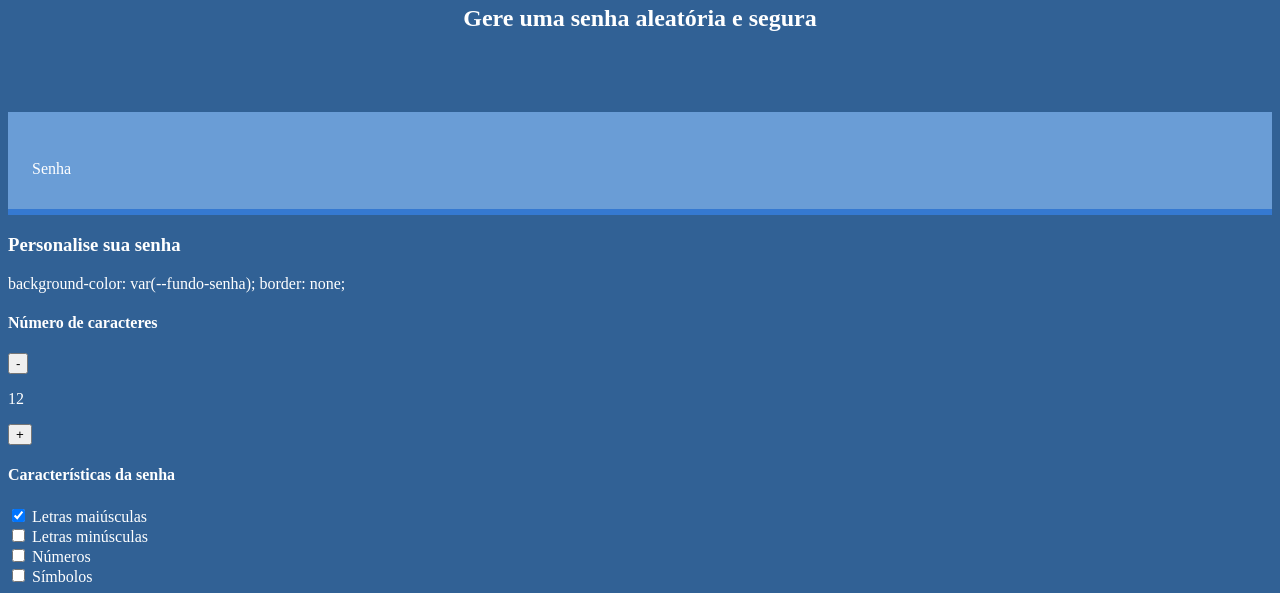
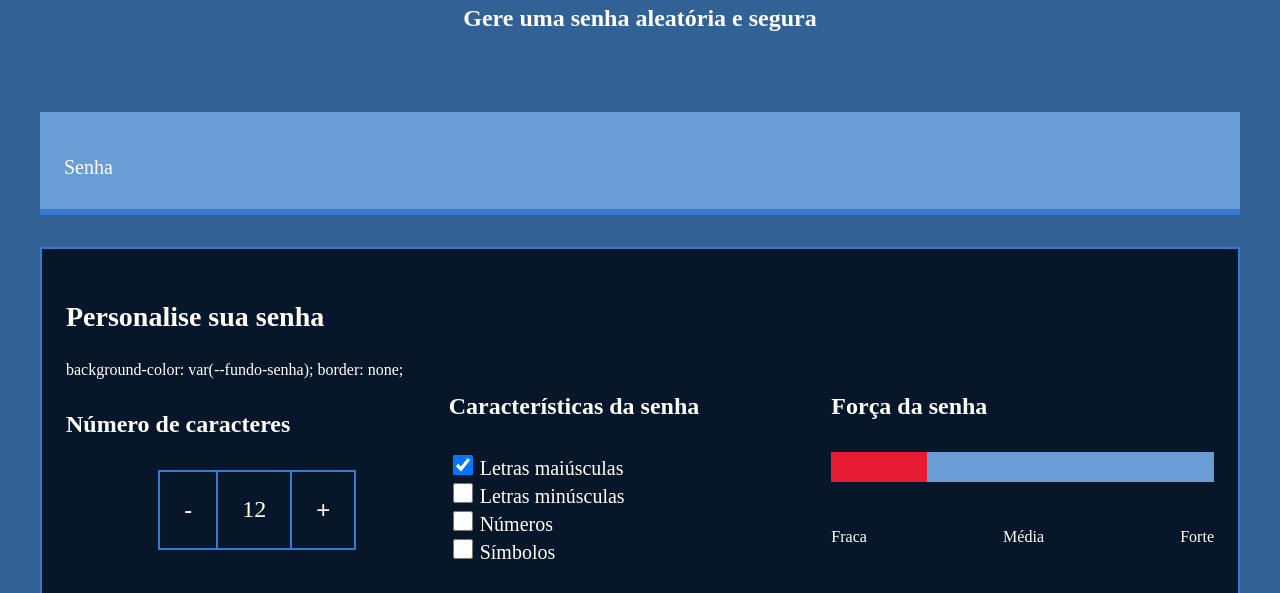
Before and after one commit to luisethyomi/senha-segura, a plain HTML site: page index.html in a window 1280 px wide. Shown: the part 207-800 px from the top of the page. Drawn offline with Linux system fonts and the light colour scheme.

Commit message:
Add files via upload

```diff
--- a/style.css
+++ b/style.css
@@ -1,6 +1,6 @@
 @import url('https://fonts.googleapis.com/css2?family=Karla:ital,wght@0,200..800;1,200..800&display=swap');
 
-:root{
+:root {
 
     --branco: white;
     --cor-de-fundo: #094381d5;
@@ -11,28 +11,28 @@
 }
 
 
-body{
+body {
 
-    color:var(--branco);
+    color: var(--branco);
     background-color: var(--cor-de-fundo);
     font-family: var(--Karla);
 }
 
-.titulo-principal{
+.titulo-principal {
     font-family: var(--Karla);
     font-size: 32px;
 }
 
-.titulo-secundario{
-    font-size:  24px;
+.titulo-secundario {
+    font-size: 24px;
 }
 
-.conteudo-titulo{
+.conteudo-titulo {
     text-align: center;
     margin-top: 80px;
 }
 
-.conteudo-senha{
+.conteudo-senha {
     margin-top: 80px;
     background: var(--fundo-senha);
     padding: 24px;
@@ -40,7 +40,7 @@ body{
 
 }
 
-#campo-senha{
+#campo-senha {
 
     background-color: var(--fundo-senha);
     border: none;
@@ -49,3 +49,109 @@ body{
     font-size: 40px;
     width: 70%;
 }
+
+#campo-senha:focus {
+    outline: none;
+}
+
+.conteudo {
+    max-width: 1200px;
+    margin: 0 auto;
+}
+
+.parametro {
+    background-color: var(--fundo-texto);
+    border: 2px solid var(--borda);
+    margin-top: 32px;
+    padding: 24px;
+}
+
+.parametro-titulo {
+    font-family: var(--Karla);
+    font-size: 28px;
+}
+
+.parametro-senha__titulo {
+    font-size: 24px;
+}
+
+.parametro-coluna__senha {
+    display: flex;
+    flex-direction: column;
+    justify-content: center;
+}
+
+.parametro-senha {
+    width: 50%;
+    margin: 0 auto;
+}
+
+.parametro-senha-botoes {
+    display: flex;
+    justify-content: center;
+}
+
+.parametro-senha__botao {
+    background-color: var(--fundo-texto);
+    color: var(--branco);
+    border: 2px solid var(--borda);
+    padding: 24px;
+    font-size: 24px;
+    cursor: pointer;
+}
+
+.parametro-senha__texto {
+    padding: 24px;
+    border-top: 2px solid var(--borda);
+    border-bottom: 2px solid var(--borda);
+    margin: 0;
+    font-size: 24px;
+}
+
+label {
+    font-size: 20px;
+}
+
+.checkbox {
+    width: 20px;
+    height: 20px;
+    cursor: pointer;
+}
+
+.barra {
+    background-color: var(--fundo-senha);
+    height: 30px;
+    bottom: 30px;
+}
+
+.forca {
+    height: 30px;
+    position: relative;
+    bottom: 30px;
+}
+
+.fraca {
+    width: 25%;
+    background-color: #e71b32;
+}
+
+.media {
+    background-color: #faf408;
+    width: 50%;
+}
+
+.forte {
+    background-color: #00ff85;
+    width: 100%;
+}
+
+.parametro-senha-textos {
+    display: flex;
+    justify-content: space-between;
+}
+
+@media screen and (min-width: 768px) {
+    .parametro-coluna__senha {
+        flex-direction: row;
+    }
+}
```
Lines whose indentation alone changed are shown as unchanged.
